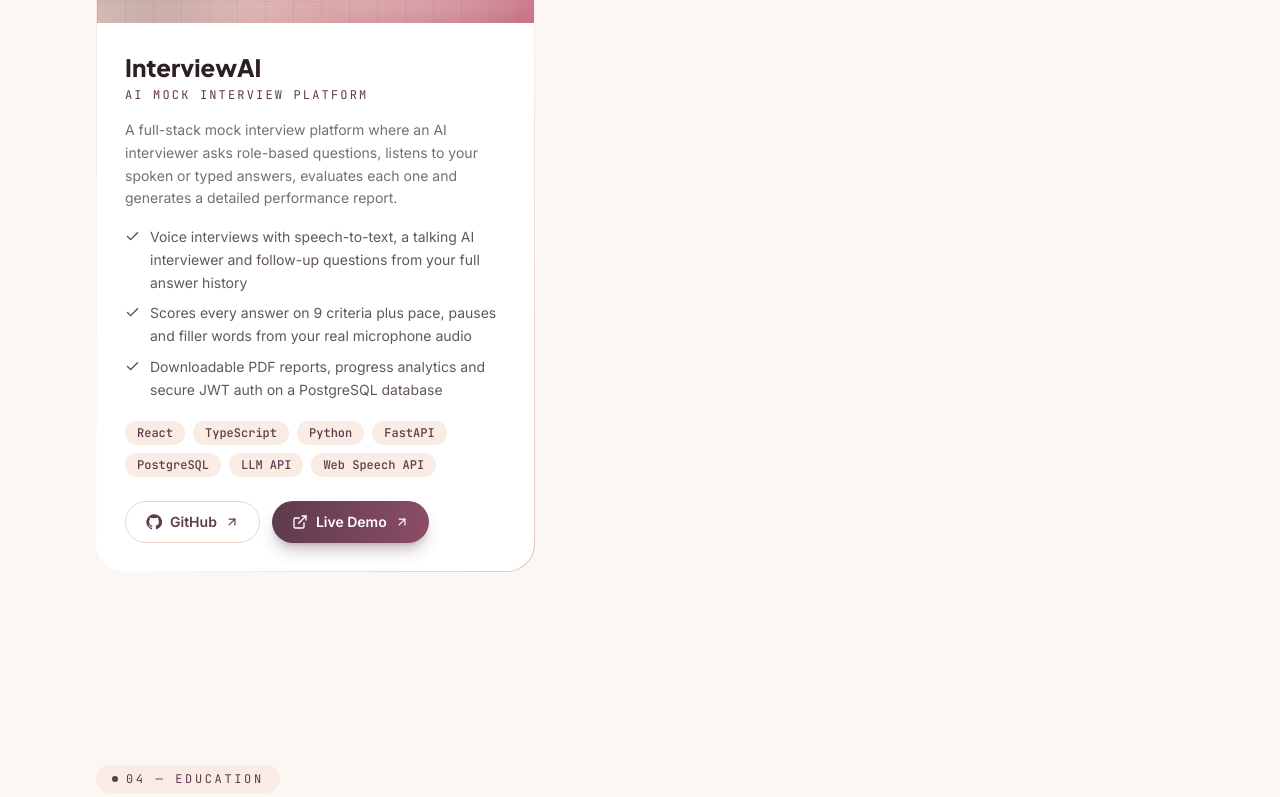
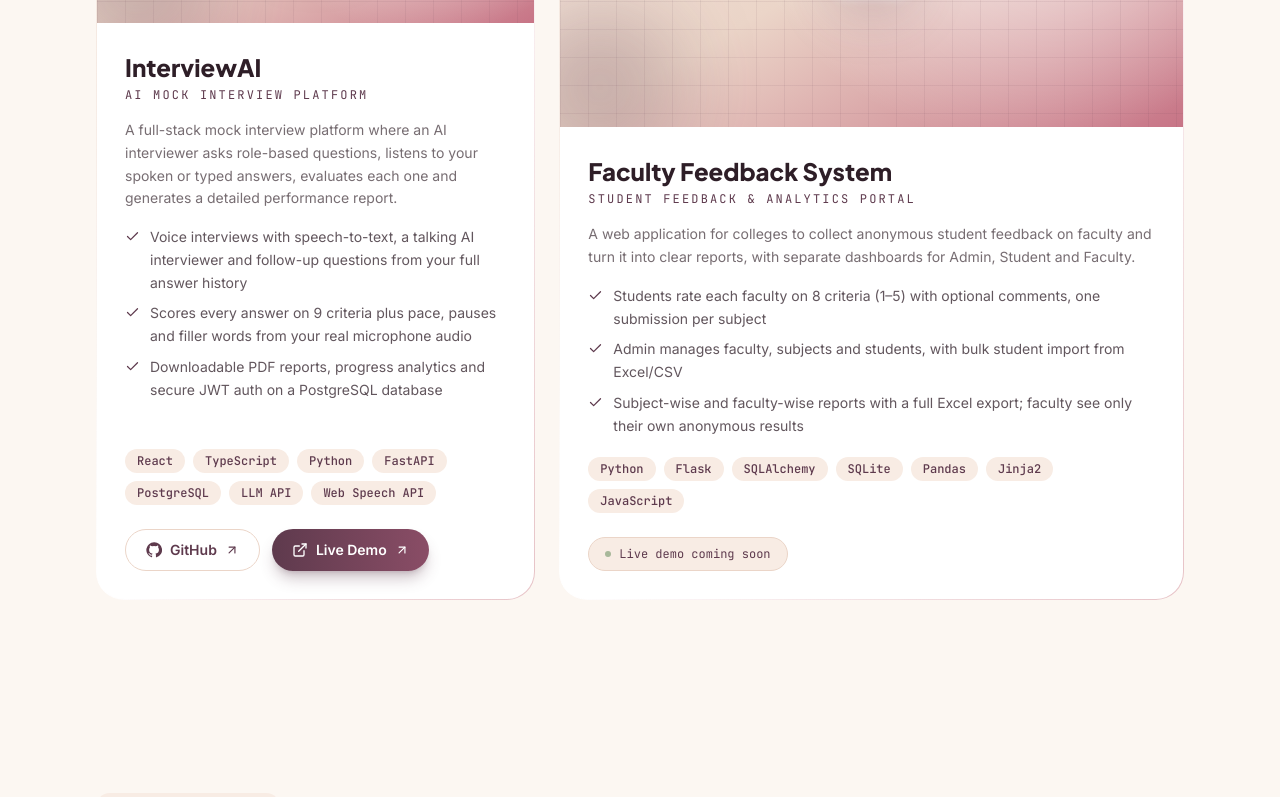
Before and after one commit to khuc-choudhary/Portfolio, a React (Vite) app: page / in a window 1280 px wide. Shown: the part 4119-4916 px from the top of the page. Built offline with nearby package versions, Linux system fonts and the light colour scheme.

Commit message:
Add Faculty Feedback System project

```diff
--- a/src/components/Icon.jsx
+++ b/src/components/Icon.jsx
@@ -1,10 +1,10 @@
 import {
   Terminal, Brain, BarChart3, Database, Coffee, Server, Globe, Braces, Palette,
-  Smartphone, Layers, Truck, BookOpenCheck, Briefcase, Code2, Wrench, Cpu, House, Repeat2, Mic,
+  Smartphone, Layers, Truck, BookOpenCheck, Briefcase, Code2, Wrench, Cpu, House, Repeat2, Mic, ClipboardCheck,
 } from 'lucide-react'
 
 // Explicit map keeps the bundle small (no wildcard import of every icon).
-const icons = { Terminal, Brain, BarChart3, Database, Coffee, Server, Globe, Braces, Palette, Smartphone, Layers, Truck, BookOpenCheck, Briefcase, Code2, Wrench, Cpu, House, Repeat2, Mic }
+const icons = { Terminal, Brain, BarChart3, Database, Coffee, Server, Globe, Braces, Palette, Smartphone, Layers, Truck, BookOpenCheck, Briefcase, Code2, Wrench, Cpu, House, Repeat2, Mic, ClipboardCheck }
 
 export default function Icon({ name, ...props }) {
   const C = icons[name] || Code2
--- a/src/components/Projects.jsx
+++ b/src/components/Projects.jsx
@@ -60,15 +60,22 @@ export default function Projects() {
                     ))}
                   </ul>
                   <div className="mt-6 flex flex-wrap gap-3">
-                    <a href={p.github} target="_blank" rel="noopener noreferrer" className="btn-ghost group/b !px-5 !py-2.5">
-                      <GithubIcon width={16} height={16} /> GitHub
-                      <ArrowUpRight size={14} className="transition-transform duration-300 group-hover/b:-translate-y-0.5 group-hover/b:translate-x-0.5" />
-                    </a>
+                    {p.github && (
+                      <a href={p.github} target="_blank" rel="noopener noreferrer" className="btn-ghost group/b !px-5 !py-2.5">
+                        <GithubIcon width={16} height={16} /> GitHub
+                        <ArrowUpRight size={14} className="transition-transform duration-300 group-hover/b:-translate-y-0.5 group-hover/b:translate-x-0.5" />
+                      </a>
+                    )}
                     {p.demo && (
                       <a href={p.demo} target="_blank" rel="noopener noreferrer" className="btn-primary group/b !px-5 !py-2.5">
                         <ExternalLink size={16} /> Live Demo
                         <ArrowUpRight size={14} className="transition-transform duration-300 group-hover/b:-translate-y-0.5 group-hover/b:translate-x-0.5" />
                       </a>
+                    )}
+                    {!p.github && !p.demo && (
+                      <span className="inline-flex items-center gap-2 rounded-full border border-lav-soft bg-lav-light px-4 py-2 font-mono text-xs text-primary">
+                        <span className="h-1.5 w-1.5 rounded-full bg-sage" /> Live demo coming soon
+                      </span>
                     )}
                   </div>
                   {p.placeholder && (
--- a/src/data/content.js
+++ b/src/data/content.js
@@ -95,6 +95,21 @@ export const projects = [
     github: 'https://github.com/khuc-choudhary/ai-mock-interview-platform',
     demo: 'https://mockinterview-web.onrender.com',
   },
+  {
+    title: 'Faculty Feedback System',
+    tagline: 'Student Feedback & Analytics Portal',
+    description:
+      'A web application for colleges to collect anonymous student feedback on faculty and turn it into clear reports, with separate dashboards for Admin, Student and Faculty.',
+    highlights: [
+      'Students rate each faculty on 8 criteria (1–5) with optional comments, one submission per subject',
+      'Admin manages faculty, subjects and students, with bulk student import from Excel/CSV',
+      'Subject-wise and faculty-wise reports with a full Excel export; faculty see only their own anonymous results',
+    ],
+    tech: ['Python', 'Flask', 'SQLAlchemy', 'SQLite', 'Pandas', 'Jinja2', 'JavaScript'],
+    icon: 'ClipboardCheck',
+    github: '', // add the GitHub repo link here after pushing the code
+    demo: '', // add the live URL here after deploying
+  },
 ]
 
 export const education = [
```
